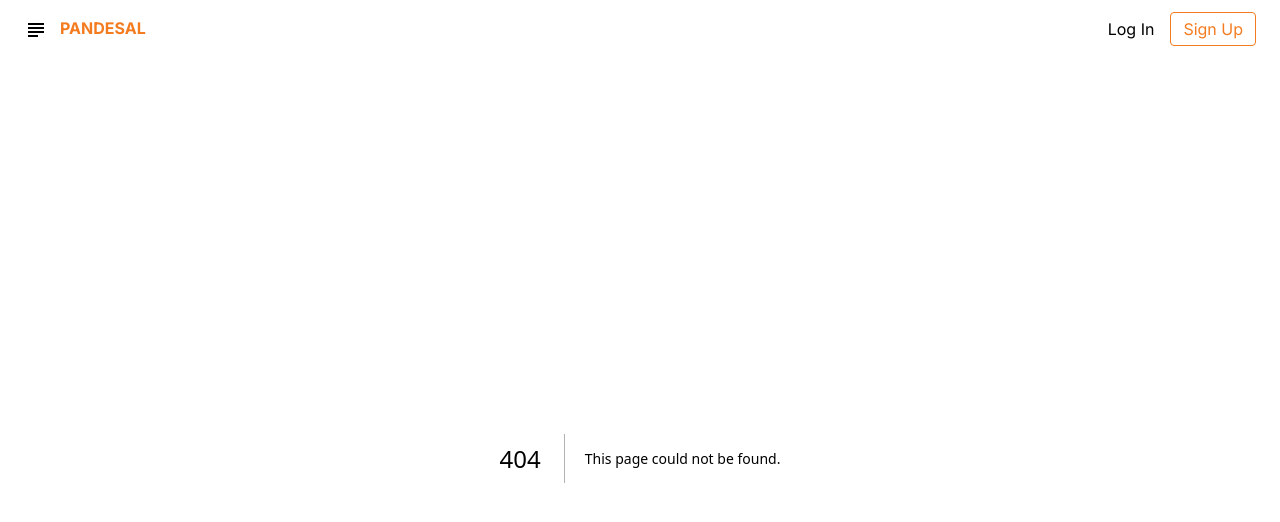
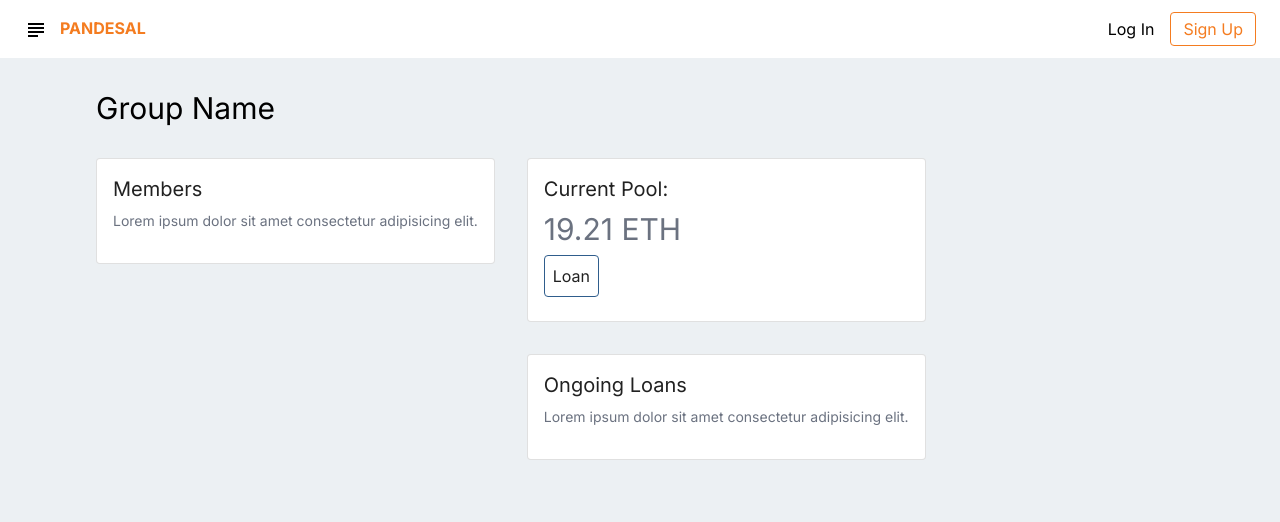
Before and after one commit to 0xbryanf/pandesal-ethonline2023, a Next.js app in the folder client/: page /dashboard/group in a window 1280 px wide. Before the commit this address had no page. Shown: the top 522 px of the page. Built offline with nearby package versions, Linux system fonts and the light colour scheme.

Commit message:
Add: About page, Group page (placeholder)

```diff
--- /dev/null
+++ b/client/app/about/page.js
@@ -0,0 +1,16 @@
+import React from 'react'
+
+const page = () => {
+  return (
+    <div className='flex min-h-full box-border flex-col px-24 py-8 bg-pandesal-grey/20 gap-8'>
+      <h1 className='text-3xl'>About Page</h1>
+
+      <p>Lorem ipsum dolor sit amet consectetur adipisicing elit. Fugit consequatur ex unde sunt asperiores. </p>
+
+      <p>Sint tempora, consequatur dolores in quis magnam amet quod molestias repellendus porro excepturi expedita modi esse vero architecto, minima hic! Fuga, expedita quos, pariatur tempore quaerat fugiat ipsam praesentium officiis dolore nam harum porro molestiae modi fugit rerum atque cupiditate assumenda iste, odio at dolorum? Facere et animi ex culpa.</p>
+
+    </div>
+  )
+}
+
+export default page
--- a/client/app/components/NavBar.js
+++ b/client/app/components/NavBar.js
@@ -1,13 +1,13 @@
 import React from 'react'
-import SubjectIcon from '@mui/icons-material/Subject';
 import NavMenu from './NavMenu';
+import Link from 'next/link';
 
 const NavBar = () => {
   return (
     <nav className='flex flex-row px-6 py-3 justify-between items-center w-full'>
       <div className='flex gap-3'>
         <NavMenu/>
-        <span className='text-pandesal-orange uppercase font-bold'>Pandesal</span>
+        <Link href="/" className='text-pandesal-orange uppercase font-bold'>Pandesal</Link>
       </div>
       {/* <div>NavCenter</div> */}
       <div className='flex gap-4'>
--- a/client/app/components/NavMenu.js
+++ b/client/app/components/NavMenu.js
@@ -36,11 +36,15 @@ const NavMenu = () => {
       >
         <MenuItem onClick={handleClose}>
           <Link href='/dashboard'>
-            Dashboard
+            My Dashboard
           </Link>
 
         </MenuItem>
-        <MenuItem onClick={handleClose}>Learn More</MenuItem>
+        <MenuItem onClick={handleClose}>
+          <Link href='/about'>
+            About Us
+          </Link>
+        </MenuItem>
       </Menu>
     </div>
   )
--- /dev/null
+++ b/client/app/dashboard/group/page.js
@@ -0,0 +1,67 @@
+import { CardContent } from '@mui/material';
+import Card from '@mui/material/Card';
+
+export default function Page() {
+  return (
+    <div className="flex min-h-full box-border flex-col px-24 py-8 bg-pandesal-grey/20 gap-8">
+
+      {/* Personal Information */}
+        <h1 className='text-3xl'>Group Name</h1>
+
+        <div className="flex flex-row gap-8">
+
+          <div>
+            <Card variant='outlined' sx={{ minWidth: 250 }}>
+              <CardContent>
+                <h2 className="text-xl">Members</h2>
+                <p className='text-gray-500 text-sm py-2'>Lorem ipsum dolor sit amet consectetur adipisicing elit.</p>
+              </CardContent>
+            </Card>
+          </div>
+
+          <div className='flex flex-col gap-8'>
+            <Card variant='outlined' sx={{ minWidth: 250 }}>
+              <CardContent>
+                <h2 className="text-xl">Current Pool:</h2>
+                <p className='text-gray-500 text-3xl py-2'>19.21 ETH</p>
+                <button className='border border-pandesal-blue rounded p-2'>Loan</button>
+              </CardContent>
+            </Card>
+            <Card variant='outlined' sx={{ minWidth: 250 }}>
+              <CardContent>
+                <h2 className="text-xl">Ongoing Loans</h2>
+                <p className='text-gray-500 text-sm py-2'>Lorem ipsum dolor sit amet consectetur adipisicing elit.</p>
+              </CardContent>
+            </Card>
+          </div>
+
+
+        </div>
+
+        {/* <div className="flex flex-row gap-4 mb-4">
+
+          <Card variant='outlined' sx={{ minWidth: 250 }}>
+            <CardContent>
+              <h2 className="text-xl">Email Address</h2>
+              <p className='text-gray-500 text-sm py-2'>lorem@ipsumdolor.com</p>
+            </CardContent>
+          </Card>
+
+          <Card variant='outlined' sx={{ minWidth: 250 }}>
+            <CardContent>
+              <h2 className="text-xl">Contract Address</h2>
+              <p className='text-gray-500 text-sm py-2'>0xA1B2c3d4E5f6g7h9i0j1k22340</p>
+            </CardContent>
+          </Card>
+
+          <Card variant='outlined' sx={{ minWidth: 250 }}>
+            <CardContent>
+              <h2 className="text-xl">Wallet Address</h2>
+              <p className='text-gray-500 text-sm py-2'>0xA1B2c3d4E5f6g7h9i0j1k22340</p>
+            </CardContent>
+          </Card>
+
+        </div> */}
+    </div>
+  )
+}
--- a/client/app/dashboard/page.js
+++ b/client/app/dashboard/page.js
@@ -1,9 +1,11 @@
-import { CardContent } from '@mui/material';
+import CardContent from '@mui/material/CardContent';
 import Card from '@mui/material/Card';
+import ArrowOutwardIcon from '@mui/icons-material/ArrowOutward';
+import Link from 'next/link';
 
 export default function Page() {
   return (
-    <div className="flex h-full box-border flex-col px-24 py-8 bg-pandesal-grey/20 gap-8">
+    <div className="flex min-h-full box-border flex-col px-24 py-8 bg-pandesal-grey/20 gap-8">
 
       {/* Personal Information */}
         <h1 className='text-3xl'>Personal Information</h1>
@@ -72,7 +74,10 @@ export default function Page() {
 
           <Card variant='outlined' sx={{ minWidth: 250 }}>
             <CardContent>
-              <h2 className="text-xl">Pandesal Jam</h2>
+              <h2 className="text-xl flex justify-between items-center">
+                Pandesal Jam
+                <Link href="/dashboard/group" className='underline'><ArrowOutwardIcon/></Link>
+              </h2>
               <p className='text-gray-500 text-sm py-2'>Lorem, ipsum dolor.</p>
             </CardContent>
           </Card>
```
